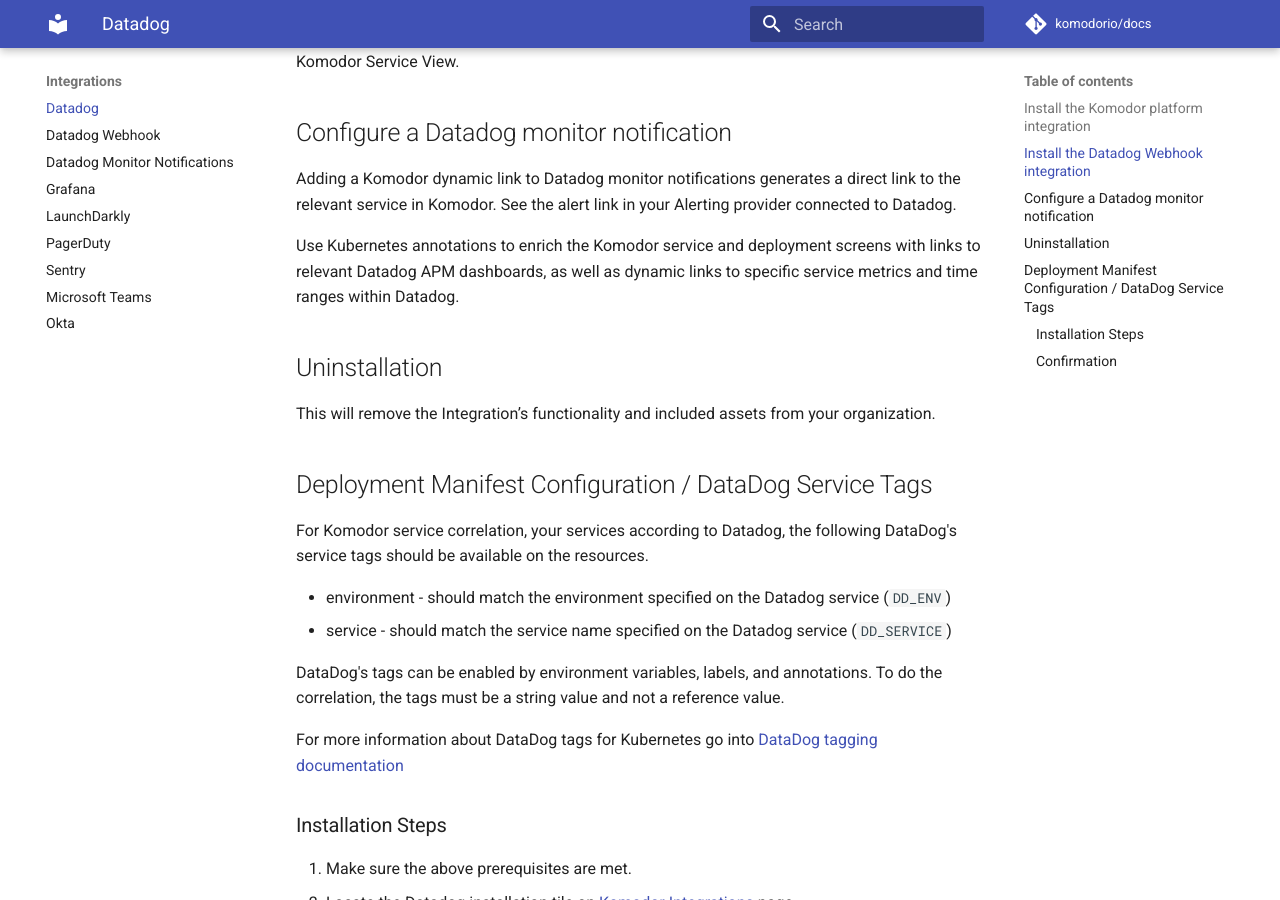
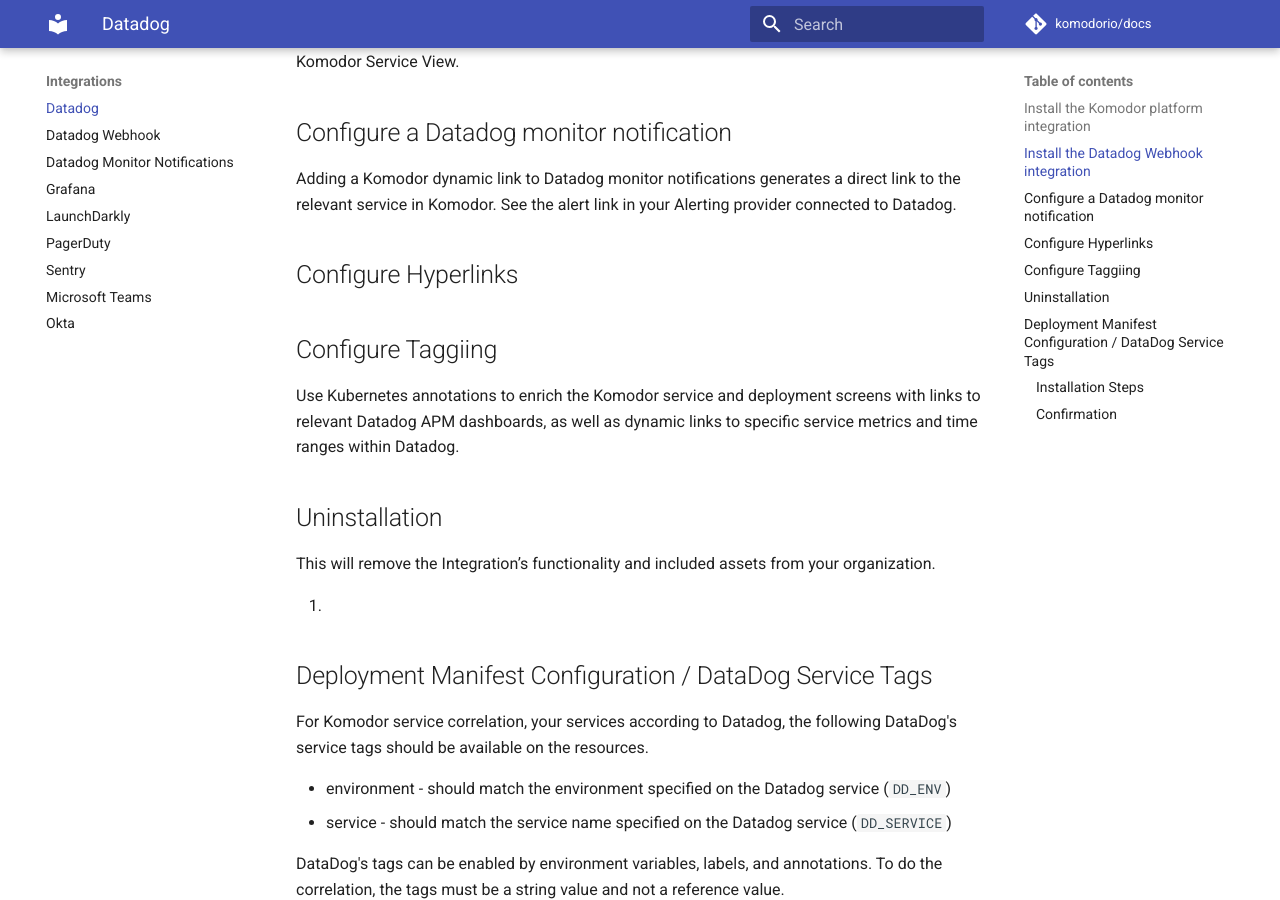
Before and after one commit to komodorio/docs, an MkDocs documentation site: the page built from docs/Integrations/Datadog.md, in a window 1280 px wide and 900 px high, scrolled down 581 px. Built offline with MkDocs 1.6.1 and Material for MkDocs 9.7.7, drawn with Linux system fonts in a browser that asks for light colours; comment, search, counter and statistics services are not loaded.

Commit message:
Update Datadog.md

```diff
--- a/docs/Integrations/Datadog.md
+++ b/docs/Integrations/Datadog.md
@@ -16,10 +16,21 @@
 ## Configure a Datadog monitor notification
 Adding a Komodor dynamic link to Datadog monitor notifications generates a direct link to the relevant service in Komodor. See the alert link in your Alerting provider connected to Datadog.
 
+## Configure Hyperlinks
+
+## Configure Taggiing
+
+
 Use Kubernetes annotations to enrich the Komodor service and deployment screens with links to relevant Datadog APM dashboards, as well as dynamic links to specific service metrics and time ranges within Datadog.
 
 ## Uninstallation
 This will remove the Integration’s functionality and included assets from your organization.
+
+
+
+
+1.
+
 
 
 ## Deployment Manifest Configuration / DataDog Service Tags
```
